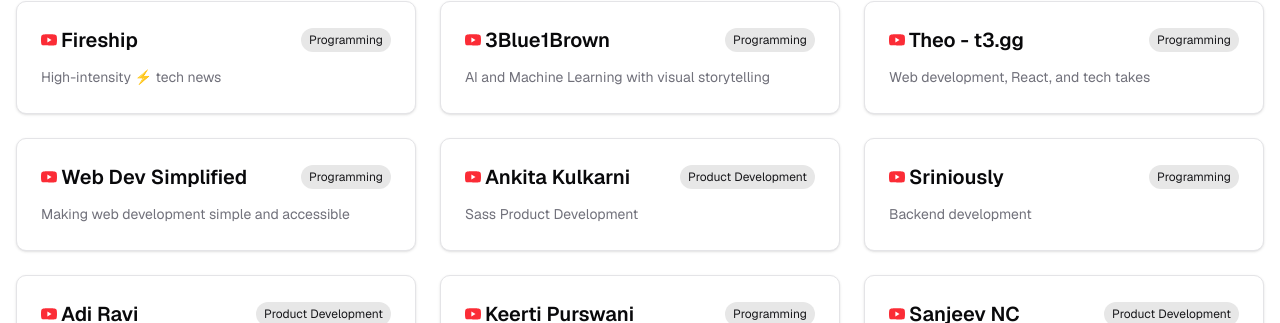
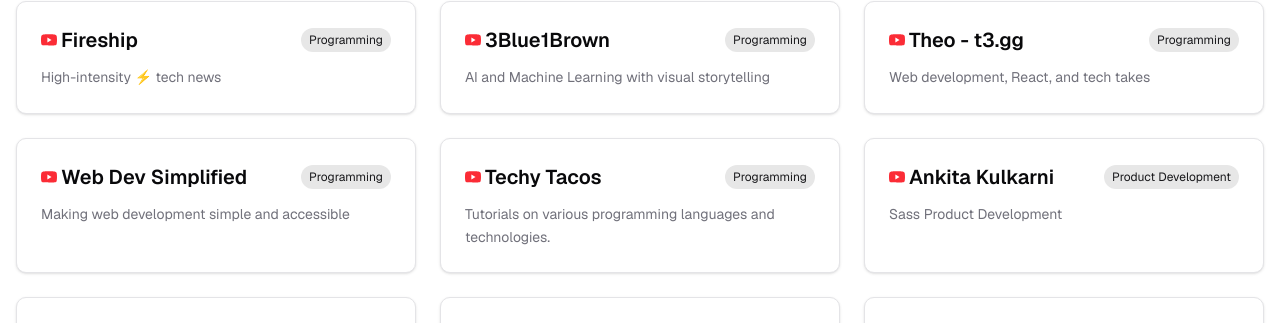
Before and after one commit to MANIKANDAN1709/portfolio-next, a Next.js app: page /favorities in a window 1280 px wide. Shown: the part 308-631 px from the top of the page. Built offline with nearby package versions, Linux system fonts and the light colour scheme.

Commit message:
Add new favorite entry for Techy Tacos on favorites page
- Introduced a new favorite entry for Techy Tacos, including a description, category, and URL for programming tutorials.
- Enhanced the favorites list to provide users with more diverse learning resources.

```diff
--- a/src/app/favorities/page.tsx
+++ b/src/app/favorities/page.tsx
@@ -28,6 +28,12 @@
         description: "Making web development simple and accessible",
         category: "Programming",
         url: "https://www.youtube.com/@WebDevSimplified"
+      },
+      {
+        name: "Techy Tacos",
+        description: "Tutorials on various programming languages and technologies.",
+        category: "Programming",
+        url: "https://www.youtube.com/@TechyTacos/playlists"
       },
       {
         name: "Ankita Kulkarni",
```
